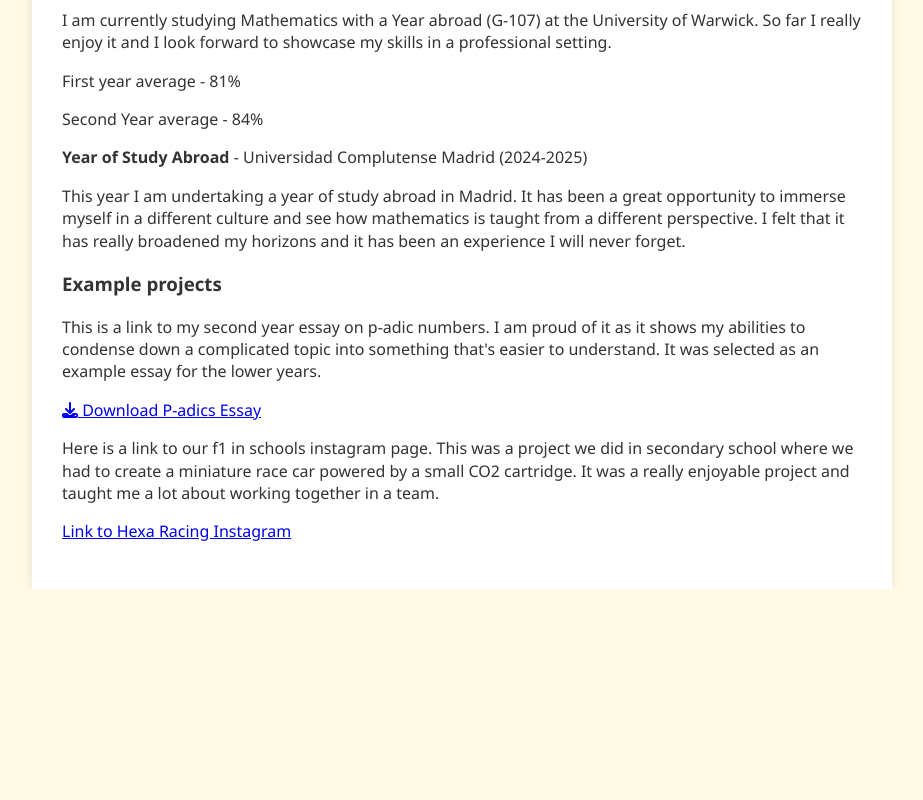
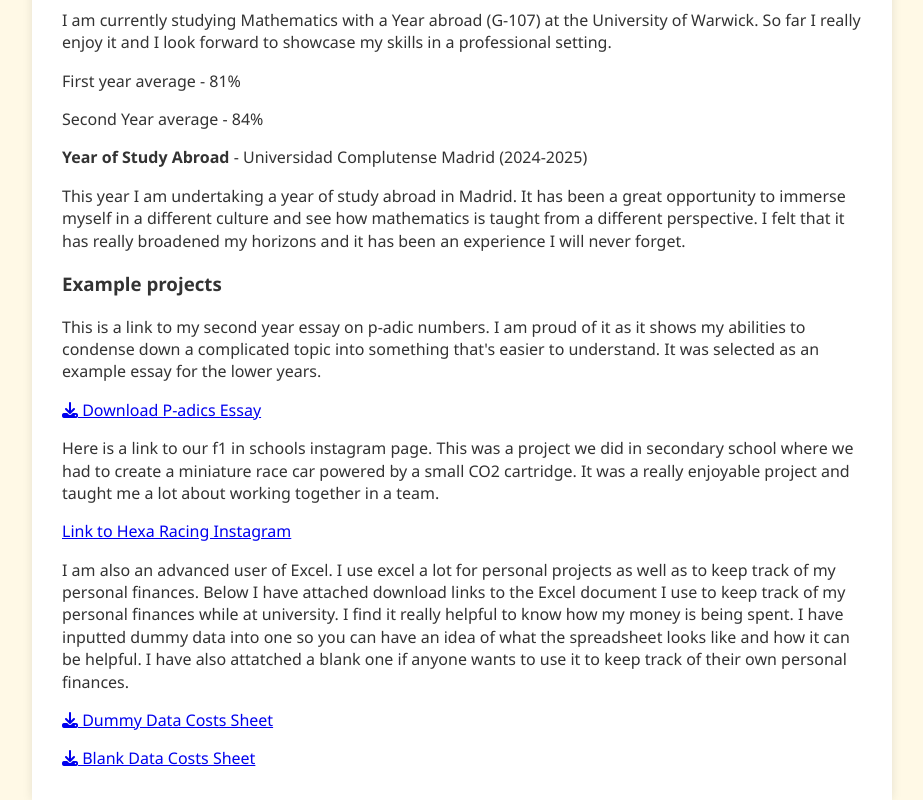
Before and after one commit to MatAsiUn/MatAsiUn.github.io, a website built with webpack: page cv.html in a window 1280 px wide. Shown: the part 338-1138 px from the top of the page, without its empty margins (178-1101 px from the left). Before the commit the page ends 927 px from the top, so only its background shows below. Built offline with nearby package versions, Linux system fonts and the light colour scheme.

Commit message:
Add files via upload

```diff
--- a/cv.html
+++ b/cv.html
@@ -64,6 +64,16 @@
 lot about working together in a team.</p>
   <a href="https://www.instagram.com/f1teamhexa/?hl=en">Link to Hexa Racing Instagram</a></p>
 
+<p> I am also an advanced user of Excel. I use excel a lot for personal projects as well as to keep track of my
+  personal finances. Below I have attached download links to the Excel document I use to keep track of my personal
+  finances while at university. I find it really helpful to know how my money is being spent. I have inputted dummy
+  data into one so you can have an idea of what the spreadsheet looks like and how it can be helpful. I have also
+  attatched a blank one if anyone wants to use it to keep track of their own personal finances.
+</p>
+
+  <a href="Dummy%20Data%20Costs%20Sheet.xlsx" download><i class="fa-solid fa-download"></i> Dummy Data Costs Sheet</a>
+<p> </p>
+  <a href="Blank%20Costs%20Sheet.xlsx" download><i class="fa-solid fa-download"></i> Blank Data Costs Sheet</a>
 
 </main>
 
```
